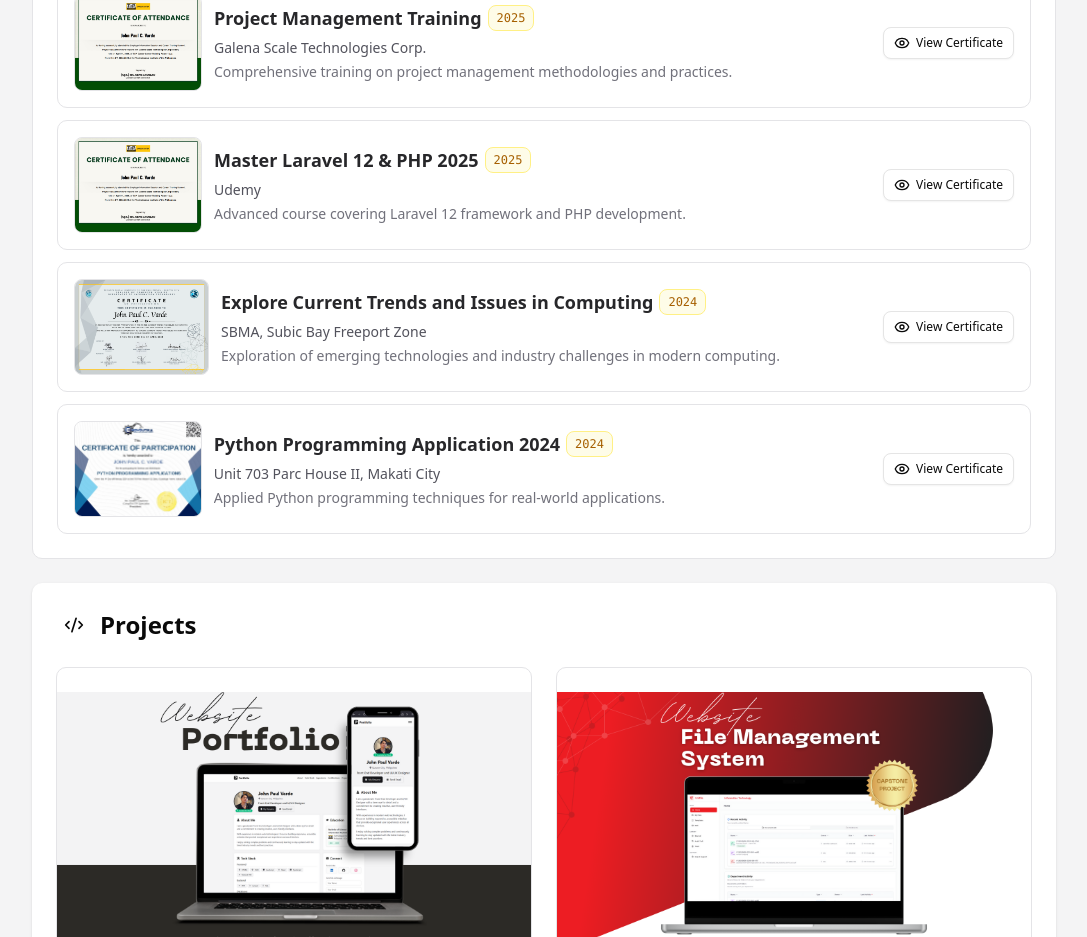
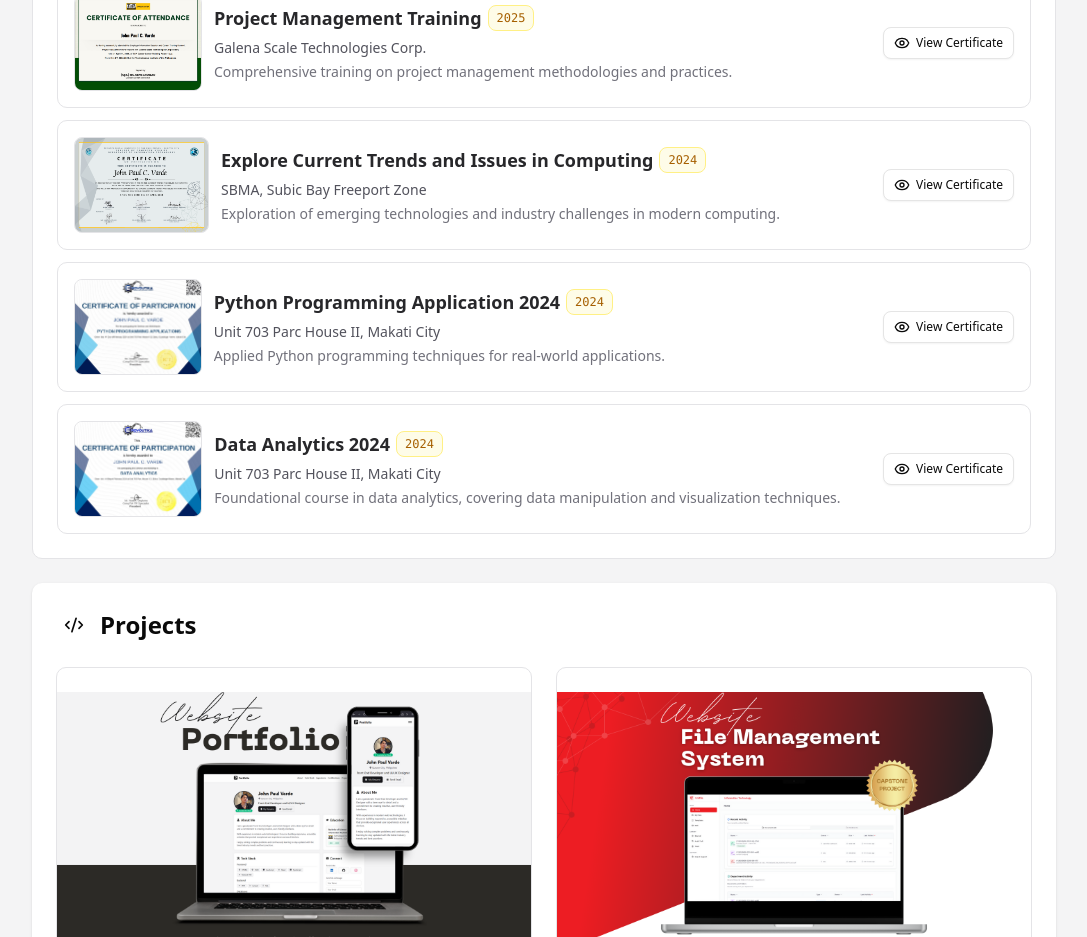
Before and after one commit to vardsz13/my-porfolio, a React (Vite) app: page / in a window 1280 px wide. Shown: the part 1740-2677 px from the top of the page, without its empty margins (96-1183 px from the left). Built offline with nearby package versions, Linux system fonts and the light colour scheme.

Commit message:
Added Certificate

```diff
--- a/src/data/certificates.ts
+++ b/src/data/certificates.ts
@@ -1,6 +1,7 @@
 import projectManagementCert from "@/assets/certificates/ProjectManagementCert.png";
 import pythonCert from "@/assets/certificates/PythonCert.jpg";
 import currentTrendsCert from "@/assets/certificates/CurrentTrendsCert.png";
+import dataAnalyticsCert from "@/assets/certificates/DataAnalyticsCert.jpg";
 import { CertificateItem } from "@/types/certificate";
 
 export const certificates: CertificateItem[] = [
@@ -13,15 +14,15 @@
     description:
       "Comprehensive training on project management methodologies and practices.",
   },
-  {
-    title: "Master Laravel 12 & PHP 2025",
-    issuer: "Udemy",
-    year: "2025",
-    url: "https://www.udemy.com/certificate/UC-XXXX/",
-    imageSrc: projectManagementCert,
-    description:
-      "Advanced course covering Laravel 12 framework and PHP development.",
-  },
+  // {
+  //   title: "Master Laravel 12 & PHP 2025",
+  //   issuer: "Udemy",
+  //   year: "2025",
+  //   url: "https://www.udemy.com/certificate/UC-XXXX/",
+  //   imageSrc: projectManagementCert,
+  //   description:
+  //     "Advanced course covering Laravel 12 framework and PHP development.",
+  // },
 //   {
 //     title: "React - The Complete Guide",
 //     issuer: "Udemy",
@@ -57,4 +58,13 @@
     description:
       "Applied Python programming techniques for real-world applications.",
   },
+  {
+    title: "Data Analytics 2024",
+    issuer: "Unit 703 Parc House II, Makati City",
+    year: "2024",
+    url: "#",
+    imageSrc: dataAnalyticsCert,
+    description:
+      "Foundational course in data analytics, covering data manipulation and visualization techniques.",
+  },
 ];
```
Also changed, not shown: src/assets/certificates/DataAnalyticsCert.jpg (added).
